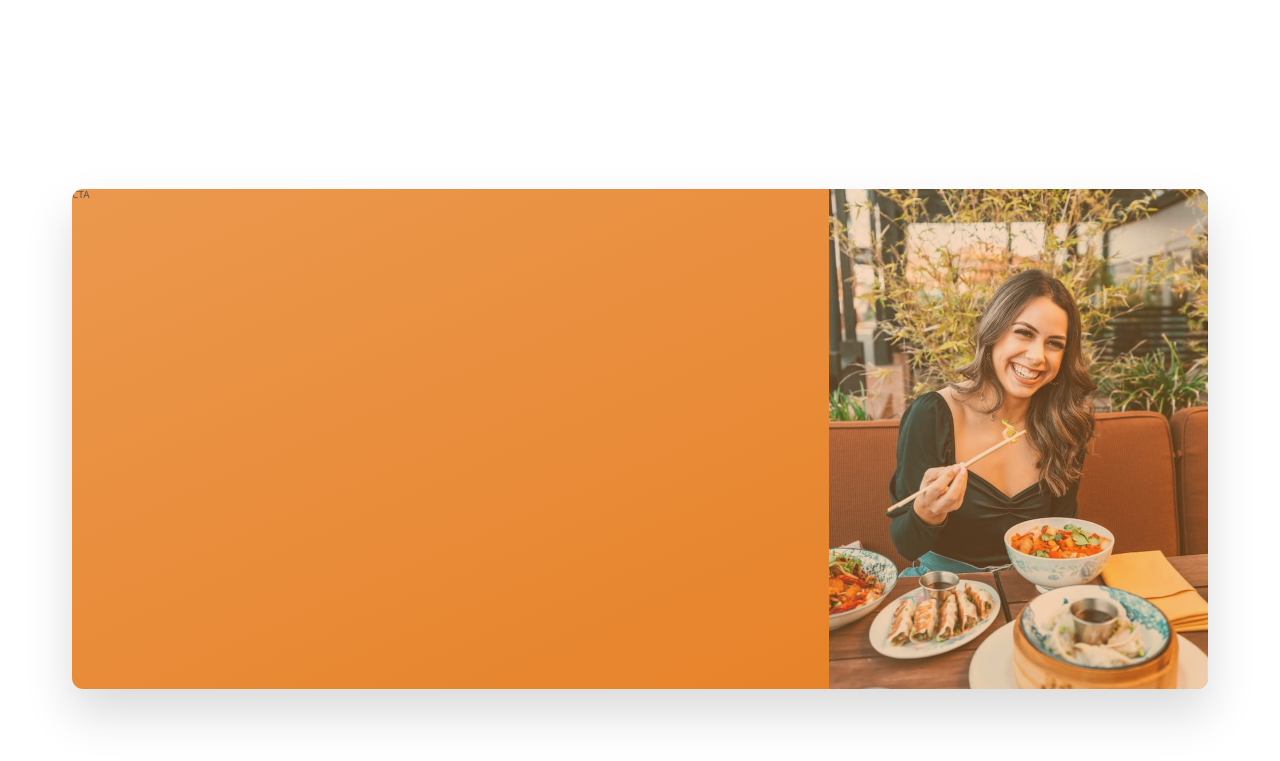
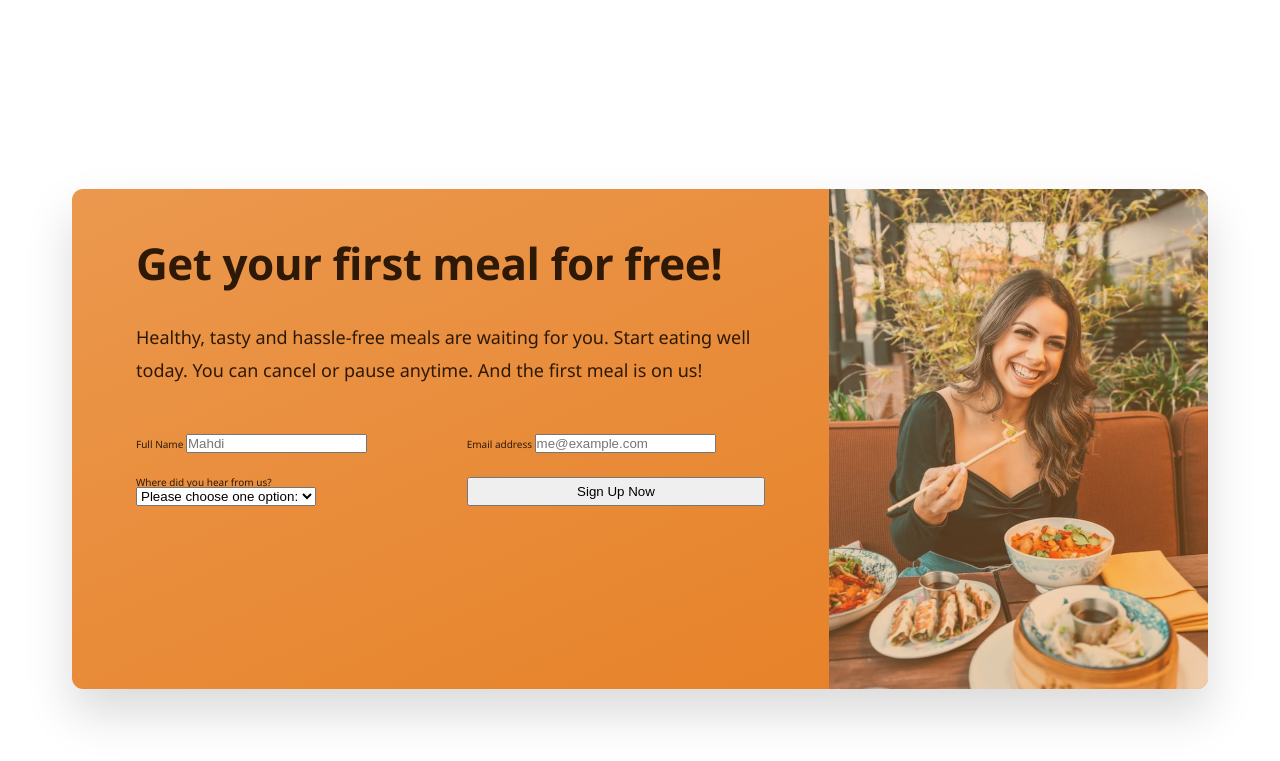
Before and after one commit to MMahdi151/Omnifood, a plain HTML site: page index.html in a window 1280 px wide. Shown: the part 5928-6689 px from the top of the page. Drawn offline with nearby package versions, Linux system fonts and the light colour scheme.

Commit message:
formr-elements added

```diff
--- a/index.html
+++ b/index.html
@@ -384,7 +384,33 @@
     <section class="section-cta">
       <div class="container">
         <div class="cta">
-          <div class="cta-text-box">CTA</div>
+          <div class="cta-text-box">
+            <h2 class="heading-secondary">Get your first meal for free!</h2>
+            <p class="cta-text">Healthy, tasty and hassle-free meals are waiting for you. Start eating well today. You
+              can cancel or pause anytime. And the first meal is on us!</p>
+            <div class="cta-form" action="#">
+              <div>
+                <label for="full-name">Full Name</label>
+                <input id="full-name" type="text" placeholder="Mahdi" required />
+              </div>
+              <div><label for="email">Email address</label>
+                <input id=email type="email" placeholder="me@example.com" required />
+              </div>
+              <div><label for="select-where">Where did you hear from us?</label>
+                <select id="select-where" required>
+                  <option value="">Please choose one option:</option>
+                  <option value="family">Family & Friends</option>
+                  <option value="youtube">Youtube Video</option>
+                  <option value="podcast">Podcast</option>
+                  <option value="ad">Facebook ad</option>
+                  <option value="others">Others</option>
+                </select>
+              </div>
+              <!-- <input type="checkbox">
+              <input type="number"> -->
+              <button class="btn">Sign Up Now</button>
+            </div>
+          </div>
           <div class="cta-img-box" role="img" aria-label="Woman enjoing food"></div>
         </div>
       </div>
--- a/style.css
+++ b/style.css
@@ -661,10 +661,31 @@ body {
   height: 50rem;
 }
 
-.cta-text-box {}
+.cta-text-box {
+  padding: 4.8rem 6.4rem 6.4rem 6.4rem;
+  color: #2e1907;
+}
+
+.cta .heading-secondary {
+  color: #2e1907;
+  margin-bottom: 3.2rem;
+}
+
+.cta-text {
+  font-size: 1.8rem;
+  line-height: 1.8;
+  margin-bottom: 4.8rem;
+}
 
 .cta-img-box {
   background-image: linear-gradient(to right bottom, rgba(235, 151, 78, 0.35), rgba(230, 125, 34, 0.35)), url("img/eating.jpg");
   background-size: cover;
   background-position: center;
 }
+
+.cta-form {
+  display: grid;
+  grid-template-columns: 1fr 1fr;
+  column-gap: 3.2rem;
+  row-gap: 2.4rem;
+}
```
